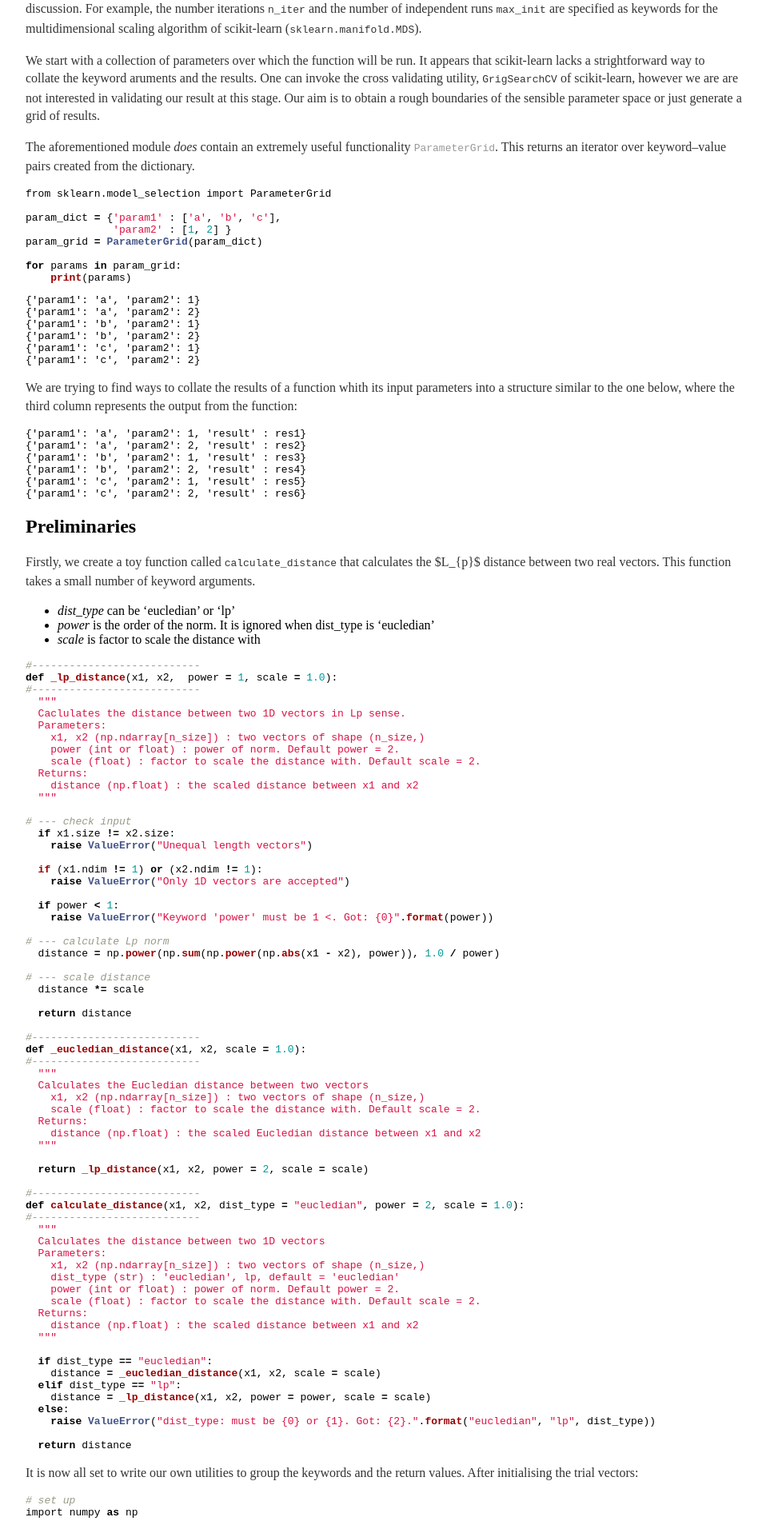
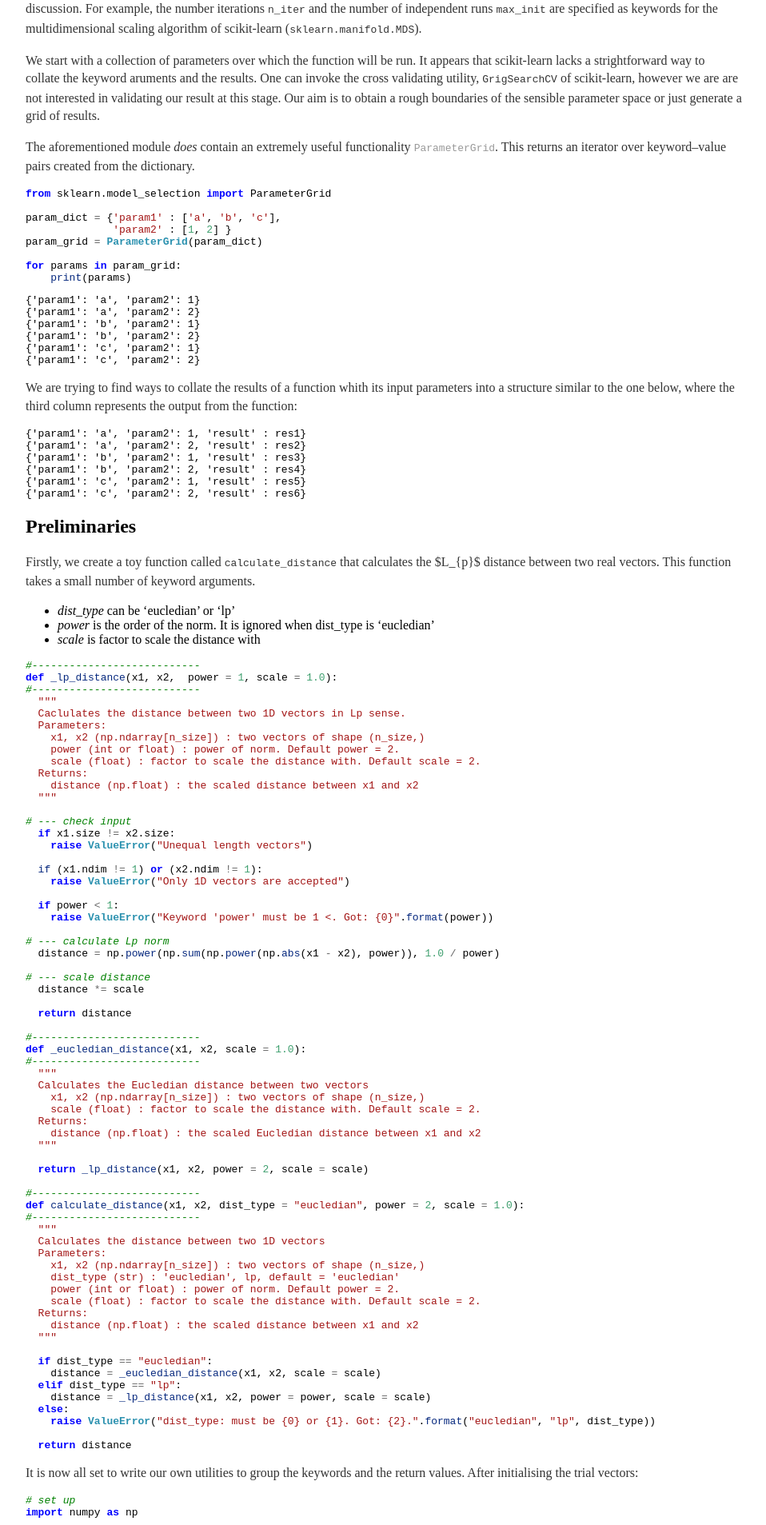
Before and after one commit to bhornung/bhornung.github.io, a Jekyll site: the page built from _posts/2018-03-11-collate-parameters.md, in a window 1280 px wide. Shown: the part 441-2348 px from the top of the page at 80% size, without its empty margins (160-1118 px from the left). Built offline with Jekyll 4.4.1, drawn with Linux system fonts in a browser that asks for light colours.

Commit message:
Update main.css

```diff
--- a/css/main.css
+++ b/css/main.css
@@ -41,64 +41,109 @@ ul.posts {
 ul.posts li {
     list-style: none;
 }
-
-.highlight  { background: #ffffff; }
-.highlight .c { color: #999988; font-style: italic } /* Comment */
-.highlight .err { color: #a61717; background-color: #e3d2d2 } /* Error */
-.highlight .k { font-weight: bold } /* Keyword */
-.highlight .o { font-weight: bold } /* Operator */
-.highlight .cm { color: #999988; font-style: italic } /* Comment.Multiline */
-.highlight .cp { color: #999999; font-weight: bold } /* Comment.Preproc */
-.highlight .c1 { color: #999988; font-style: italic } /* Comment.Single */
-.highlight .cs { color: #999999; font-weight: bold; font-style: italic } /* Comment.Special */
-.highlight .gd { color: #000000; background-color: #ffdddd } /* Generic.Deleted */
-.highlight .gd .x { color: #000000; background-color: #ffaaaa } /* Generic.Deleted.Specific */
-.highlight .ge { font-style: italic } /* Generic.Emph */
-.highlight .gr { color: #aa0000 } /* Generic.Error */
-.highlight .gh { color: #999999 } /* Generic.Heading */
-.highlight .gi { color: #000000; background-color: #ddffdd } /* Generic.Inserted */
-.highlight .gi .x { color: #000000; background-color: #aaffaa } /* Generic.Inserted.Specific */
-.highlight .go { color: #888888 } /* Generic.Output */
-.highlight .gp { color: #555555 } /* Generic.Prompt */
-.highlight .gs { font-weight: bold } /* Generic.Strong */
-.highlight .gu { color: #aaaaaa } /* Generic.Subheading */
-.highlight .gt { color: #aa0000 } /* Generic.Traceback */
-.highlight .kc { font-weight: bold } /* Keyword.Constant */
-.highlight .kd { font-weight: bold } /* Keyword.Declaration */
-.highlight .kp { font-weight: bold } /* Keyword.Pseudo */
-.highlight .kr { font-weight: bold } /* Keyword.Reserved */
-.highlight .kt { color: #445588; font-weight: bold } /* Keyword.Type */
-.highlight .m { color: #009999 } /* Literal.Number */
-.highlight .s { color: #d14 } /* Literal.String */
-.highlight .na { color: #008080 } /* Name.Attribute */
-.highlight .nb { color: #0086B3 } /* Name.Builtin */
-.highlight .nc { color: #445588; font-weight: bold } /* Name.Class */
-.highlight .no { color: #008080 } /* Name.Constant */
-.highlight .ni { color: #800080 } /* Name.Entity */
-.highlight .ne { color: #990000; font-weight: bold } /* Name.Exception */
-.highlight .nf { color: #990000; font-weight: bold } /* Name.Function */
-.highlight .nn { color: #555555 } /* Name.Namespace */
-.highlight .nt { color: #000080 } /* Name.Tag */
-.highlight .nv { color: #008080 } /* Name.Variable */
-.highlight .ow { font-weight: bold } /* Operator.Word */
-.highlight .w { color: #bbbbbb } /* Text.Whitespace */
-.highlight .mf { color: #009999 } /* Literal.Number.Float */
-.highlight .mh { color: #009999 } /* Literal.Number.Hex */
-.highlight .mi { color: #009999 } /* Literal.Number.Integer */
-.highlight .mo { color: #009999 } /* Literal.Number.Oct */
-.highlight .sb { color: #d14 } /* Literal.String.Backtick */
-.highlight .sc { color: #d14 } /* Literal.String.Char */
-.highlight .sd { color: #d14 } /* Literal.String.Doc */
-.highlight .s2 { color: #d14 } /* Literal.String.Double */
-.highlight .se { color: #d14 } /* Literal.String.Escape */
-.highlight .sh { color: #d14 } /* Literal.String.Heredoc */
-.highlight .si { color: #d14 } /* Literal.String.Interpol */
-.highlight .sx { color: #d14 } /* Literal.String.Other */
-.highlight .sr { color: #009926 } /* Literal.String.Regex */
-.highlight .s1 { color: #d14 } /* Literal.String.Single */
-.highlight .ss { color: #990073 } /* Literal.String.Symbol */
-.highlight .bp { color: #999999 } /* Name.Builtin.Pseudo */
-.highlight .vc { color: #008080 } /* Name.Variable.Class */
-.highlight .vg { color: #008080 } /* Name.Variable.Global */
-.highlight .vi { color: #008080 } /* Name.Variable.Instance */
-.highlight .il { color: #009999 } /* Literal.Number.Integer.Long */
+pre .hll { background-color: #ffffcc }
+pre  { background: #f0f0f0; }
+pre .c { color: #60a0b0; font-style: italic } /* Comment */
+pre .err { border: 1px solid #FF0000 } /* Error */
+pre .k { color: #007020; font-weight: bold } /* Keyword */
+pre .o { color: #666666 } /* Operator */
+pre .ch { color: #60a0b0; font-style: italic } /* Comment.Hashbang */
+pre .cm { color: #60a0b0; font-style: italic } /* Comment.Multiline */
+pre .cp { color: #007020 } /* Comment.Preproc */
+pre .cpf { color: #60a0b0; font-style: italic } /* Comment.PreprocFile */
+pre .c1 { color: #60a0b0; font-style: italic } /* Comment.Single */
+pre .cs { color: #60a0b0; background-color: #fff0f0 } /* Comment.Special */
+pre .gd { color: #A00000 } /* Generic.Deleted */
+pre .ge { font-style: italic } /* Generic.Emph */
+pre .gr { color: #FF0000 } /* Generic.Error */
+pre .gh { color: #000080; font-weight: bold } /* Generic.Heading */
+pre .gi { color: #00A000 } /* Generic.Inserted */
+pre .go { color: #888888 } /* Generic.Output */
+pre .gp { color: #c65d09; font-weight: bold } /* Generic.Prompt */
+pre .gs { font-weight: bold } /* Generic.Strong */
+pre .gu { color: #800080; font-weight: bold } /* Generic.Subheading */
+pre .gt { color: #0044DD } /* Generic.Traceback */
+pre .kc { color: #007020; font-weight: bold } /* Keyword.Constant */
+pre .kd { color: #007020; font-weight: bold } /* Keyword.Declaration */
+pre .kn { color: #007020; font-weight: bold } /* Keyword.Namespace */
+pre .kp { color: #007020 } /* Keyword.Pseudo */
+pre .kr { color: #007020; font-weight: bold } /* Keyword.Reserved */
+pre .kt { color: #902000 } /* Keyword.Type */
+pre .m { color: #40a070 } /* Literal.Number */
+pre .s { color: #4070a0 } /* Literal.String */
+pre .na { color: #4070a0 } /* Name.Attribute */
+pre .nb { color: #007020 } /* Name.Builtin */
+pre .nc { color: #0e84b5; font-weight: bold } /* Name.Class */
+pre .no { color: #60add5 } /* Name.Constant */
+pre .nd { color: #555555; font-weight: bold } /* Name.Decorator */
+pre .ni { color: #d55537; font-weight: bold } /* Name.Entity */
+pre .ne { color: #007020 } /* Name.Exception */
+pre .nf { color: #06287e } /* Name.Function */
+pre .nl { color: #002070; font-weight: bold } /* Name.Label */
+pre .nn { color: #0e84b5; font-weight: bold } /* Name.Namespace */
+pre .nt { color: #062873; font-weight: bold } /* Name.Tag */
+pre .nv { color: #bb60d5 } /* Name.Variable */
+pre .ow { color: #007020; font-weight: bold } /* Operator.Word */
+pre .w { color: #bbbbbb } /* Text.Whitespace */
+pre .mb { color: #40a070 } /* Literal.Number.Bin */
+pre .mf { color: #40a070 } /* Literal.Number.Float */
+pre .mh { color: #40a070 } /* Literal.Number.Hex */
+pre .mi { color: #40a070 } /* Literal.Number.Integer */
+pre .mo { color: #40a070 } /* Literal.Number.Oct */
+pre .sa { color: #4070a0 } /* Literal.String.Affix */
+pre .sb { color: #4070a0 } /* Literal.String.Backtick */
+pre .sc { color: #4070a0 } /* Literal.String.Char */
+pre .dl { color: #4070a0 } /* Literal.String.Delimiter */
+pre .sd { color: #4070a0; font-style: italic } /* Literal.String.Doc */
+pre .s2 { color: #4070a0 } /* Literal.String.Double */
+pre .se { color: #4070a0; font-weight: bold } /* Literal.String.Escape */
+pre .sh { color: #4070a0 } /* Literal.String.Heredoc */
+pre .si { color: #70a0d0; font-style: italic } /* Literal.String.Interpol */
+pre .sx { color: #c65d09 } /* Literal.String.Other */
+pre .sr { color: #235388 } /* Literal.String.Regex */
+pre .s1 { color: #4070a0 } /* Literal.String.Single */
+pre .ss { color: #517918 } /* Literal.String.Symbol */
+pre .bp { color: #007020 } /* Name.Builtin.Pseudo */
+pre .fm { color: #06287e } /* Name.Function.Magic */
+pre .vc { color: #bb60d5 } /* Name.Variable.Class */
+pre .vg { color: #bb60d5 } /* Name.Variable.Global */
+pre .vi { color: #bb60d5 } /* Name.Variable.Instance */
+pre .vm { color: #bb60d5 } /* Name.Variable.Magic */
+pre .il { color: #40a070 } /* Literal.Number.Integer.Long */.highlight pre .hll { background-color: #ffffcc }
+.highlight pre  { background: #ffffff; }
+.highlight pre .c { color: #008000 } /* Comment */
+.highlight pre .err { border: 1px solid #FF0000 } /* Error */
+.highlight pre .k { color: #0000ff } /* Keyword */
+.highlight pre .ch { color: #008000 } /* Comment.Hashbang */
+.highlight pre .cm { color: #008000 } /* Comment.Multiline */
+.highlight pre .cp { color: #0000ff } /* Comment.Preproc */
+.highlight pre .cpf { color: #008000 } /* Comment.PreprocFile */
+.highlight pre .c1 { color: #008000 } /* Comment.Single */
+.highlight pre .cs { color: #008000 } /* Comment.Special */
+.highlight pre .ge { font-style: italic } /* Generic.Emph */
+.highlight pre .gh { font-weight: bold } /* Generic.Heading */
+.highlight pre .gp { font-weight: bold } /* Generic.Prompt */
+.highlight pre .gs { font-weight: bold } /* Generic.Strong */
+.highlight pre .gu { font-weight: bold } /* Generic.Subheading */
+.highlight pre .kc { color: #0000ff } /* Keyword.Constant */
+.highlight pre .kd { color: #0000ff } /* Keyword.Declaration */
+.highlight pre .kn { color: #0000ff } /* Keyword.Namespace */
+.highlight pre .kp { color: #0000ff } /* Keyword.Pseudo */
+.highlight pre .kr { color: #0000ff } /* Keyword.Reserved */
+.highlight pre .kt { color: #2b91af } /* Keyword.Type */
+.highlight pre .s { color: #a31515 } /* Literal.String */
+.highlight pre .nc { color: #2b91af } /* Name.Class */
+.highlight pre .ow { color: #0000ff } /* Operator.Word */
+.highlight pre .sa { color: #a31515 } /* Literal.String.Affix */
+.highlight pre .sb { color: #a31515 } /* Literal.String.Backtick */
+.highlight pre .sc { color: #a31515 } /* Literal.String.Char */
+.highlight pre .dl { color: #a31515 } /* Literal.String.Delimiter */
+.highlight pre .sd { color: #a31515 } /* Literal.String.Doc */
+.highlight pre .s2 { color: #a31515 } /* Literal.String.Double */
+.highlight pre .se { color: #a31515 } /* Literal.String.Escape */
+.highlight pre .sh { color: #a31515 } /* Literal.String.Heredoc */
+.highlight pre .si { color: #a31515 } /* Literal.String.Interpol */
+.highlight pre .sx { color: #a31515 } /* Literal.String.Other */
+.highlight pre .sr { color: #a31515 } /* Literal.String.Regex */
+.highlight pre .s1 { color: #a31515 } /* Literal.String.Single */
+.highlight pre .ss { color: #a31515 } /* Literal.String.Symbol */
```
